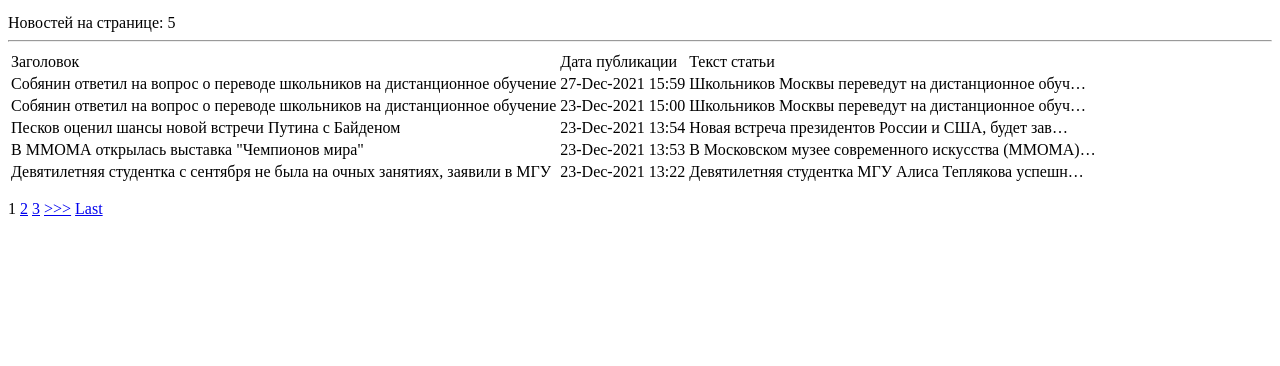
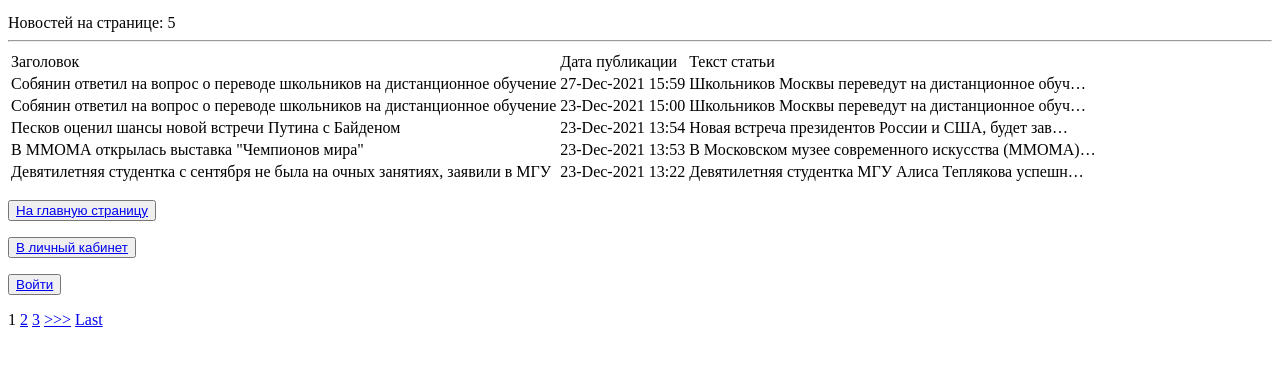
Before and after one commit to OlgaAlekhina/NewsPortal-Redis-, a Django app: page /news/search in a window 1280 px wide. Shown: the part 172-538 px from the top of the page. Run offline with Django 3.2, Linux system fonts and the light colour scheme; data comes from the database, SQL or seed files in the repository; parts of the project's set-up code (start-up, migrations or seed data) failed here and were passed over.

Commit message:
Update search.html

```diff
--- a/NewsPortal/templates/search.html
+++ b/NewsPortal/templates/search.html
@@ -49,6 +49,20 @@ Search
     {% else %}
         <h2>Нет результатов по вашему запросу!</h2>
     {% endif %}
+
+<p>
+<button> <a href="{% url 'news' %}">На главную страницу</a> </button>
+</p>
+
+<button><a href="{% url 'user_page' %}"><u>В личный кабинет</u></a></button>
+
+{% if user.is_authenticated %}
+   <p><button> <a href="{% url 'account_logout' %}">Выйти</a> </button></p>
+
+{% else %}
+    <p><button> <a href="{% url 'account_login' %}">Войти</a> </button></p>
+{% endif %}
+
 <p>
     {% if is_paginated %}
 
```
